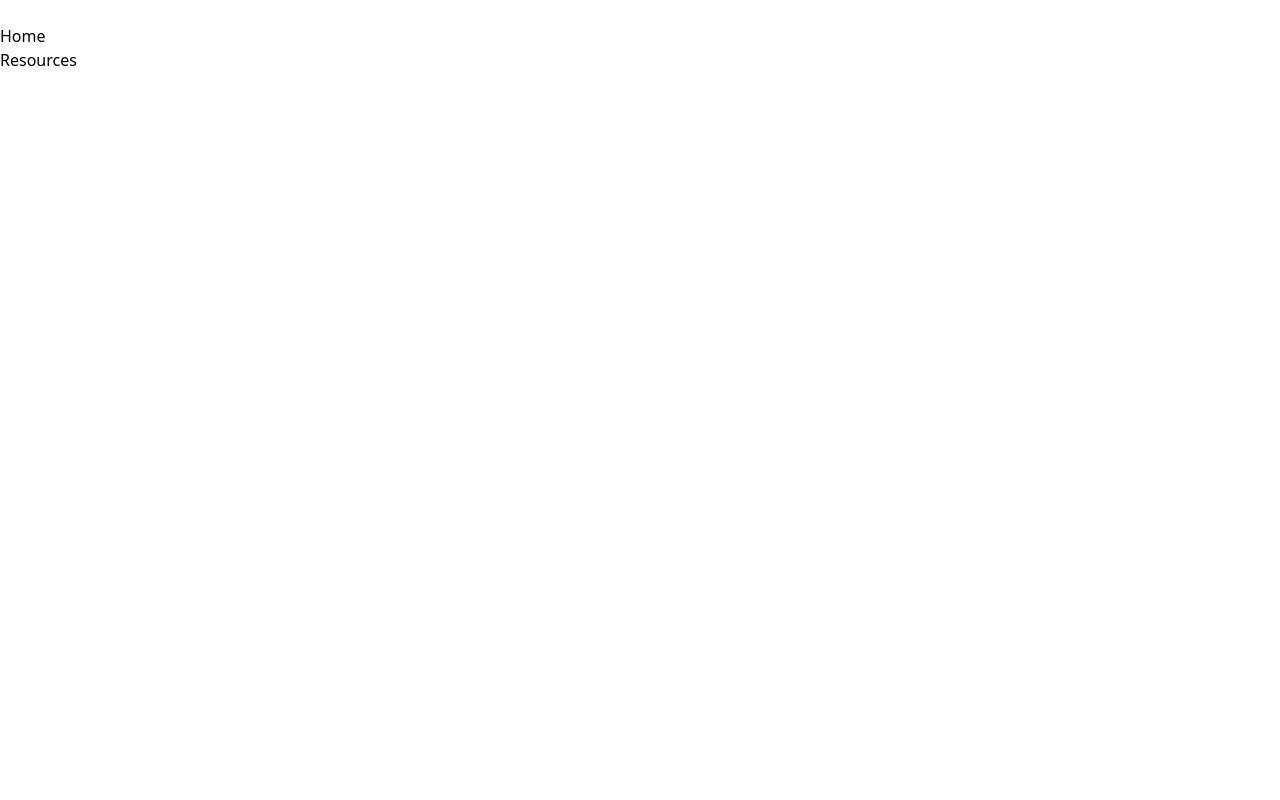
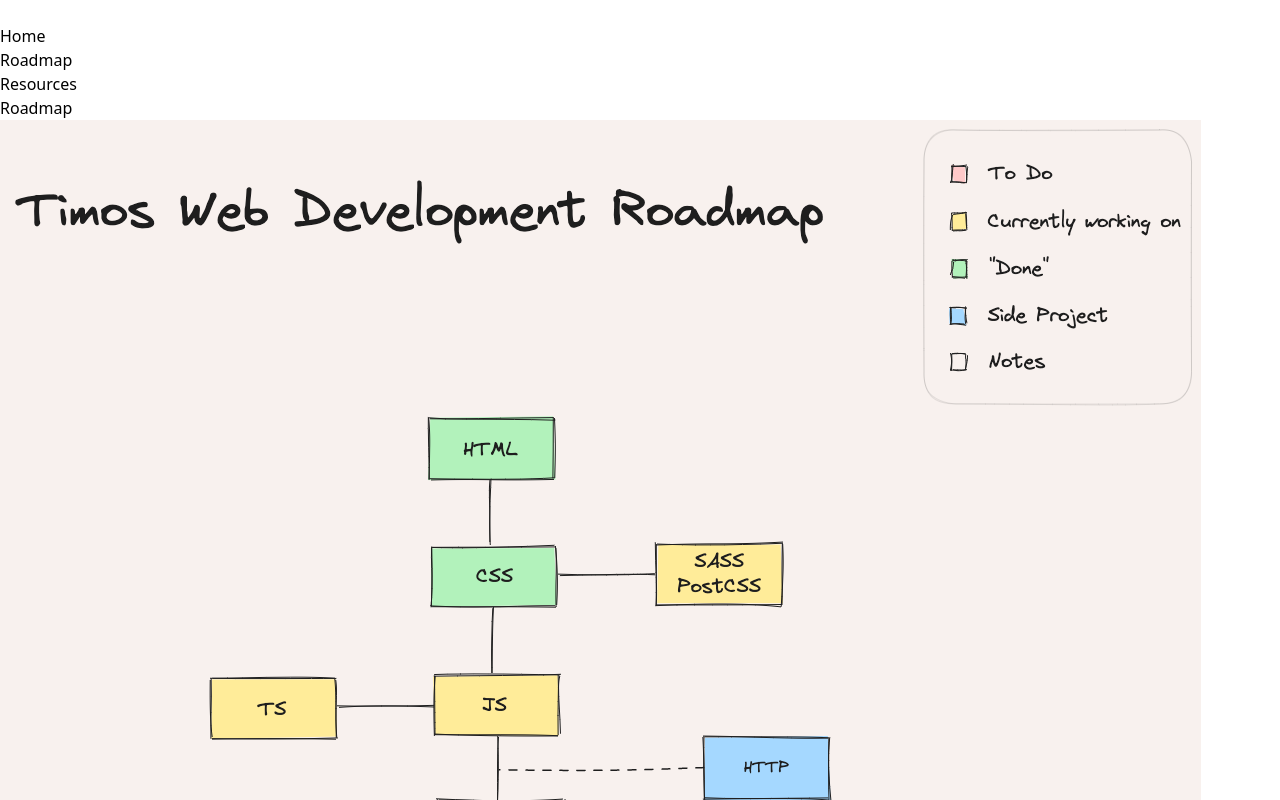
Before and after one commit to timobickmann/roadmap, a React (Vite) app: page /roadmap in a window 1280 px wide. Before the commit this address had no page. Shown: the top 800 px of the page. Built offline with nearby package versions, Linux system fonts and the light colour scheme; some icons are missing.

Commit message:
added roadmap and resources page

```diff
--- a/src/App.tsx
+++ b/src/App.tsx
@@ -2,6 +2,7 @@ import { BrowserRouter as Router, Routes, Route } from "react-router-dom";
 import Header from "./components/Header";
 import Home from "./pages/Home";
 import Resources from "./pages/Resources";
+import Roadmap from "./pages/Roadmap";
 
 function App() {
   return (
@@ -11,6 +12,7 @@ function App() {
           <Header />
           <Routes>
             <Route index element={<Home />} />
+            <Route path="/roadmap" element={<Roadmap />} />
             <Route path="/resources" element={<Resources />} />
           </Routes>
         </div>
--- a/src/components/Header.jsx
+++ b/src/components/Header.jsx
@@ -9,8 +9,11 @@ function Header() {
           <FaHouse />
         </Link>
         <ul className="flex gap-5">
+        <li>
+            <Link to="/">Home</Link>
+          </li>
           <li>
-            <Link to="/">Home</Link>
+            <Link to="/roadmap">Roadmap</Link>
           </li>
           <li>
             <Link to="/resources">Resources</Link>
--- a/src/pages/Home.tsx
+++ b/src/pages/Home.tsx
@@ -2,7 +2,7 @@ function Home() {
   return (
     <>
       <div className="container mx-auto flex justify-center">
-        <h1 className="text-xl">Home-Page</h1>
+        <h1 className="text-xl">Home</h1>
       </div>
     </>
   );
--- a/src/pages/Resources.tsx
+++ b/src/pages/Resources.tsx
@@ -2,10 +2,9 @@ function Resources() {
   return (
     <>
       <div className="container mx-auto flex justify-center">
-        <h1 className="text-xl">Resources-Page</h1>
+        <h1 className="text-xl">Resources</h1>
       </div>
     </>
   );
 }
-
 export default Resources;
--- /dev/null
+++ b/src/pages/Roadmap.tsx
@@ -0,0 +1,11 @@
+function Roadmap() {
+  return (
+    <>
+      <div className="container mx-auto flex justify-center">
+        <h1 className="text-xl">Roadmap</h1>
+      </div>
+      <img src="roadmap.png" className="mx-auto" />
+    </>
+  );
+}
+export default Roadmap;
```
Also changed, not shown: public/roadmap.png (added).
